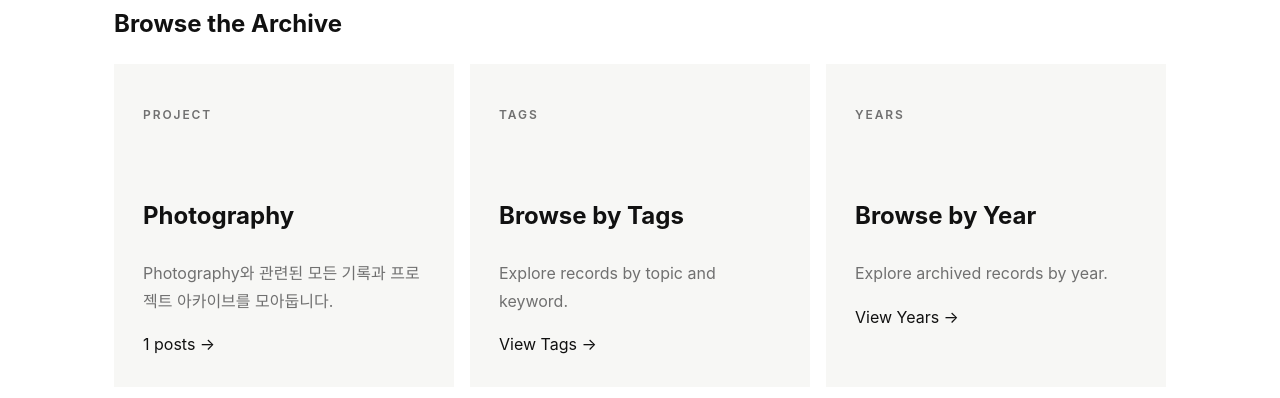
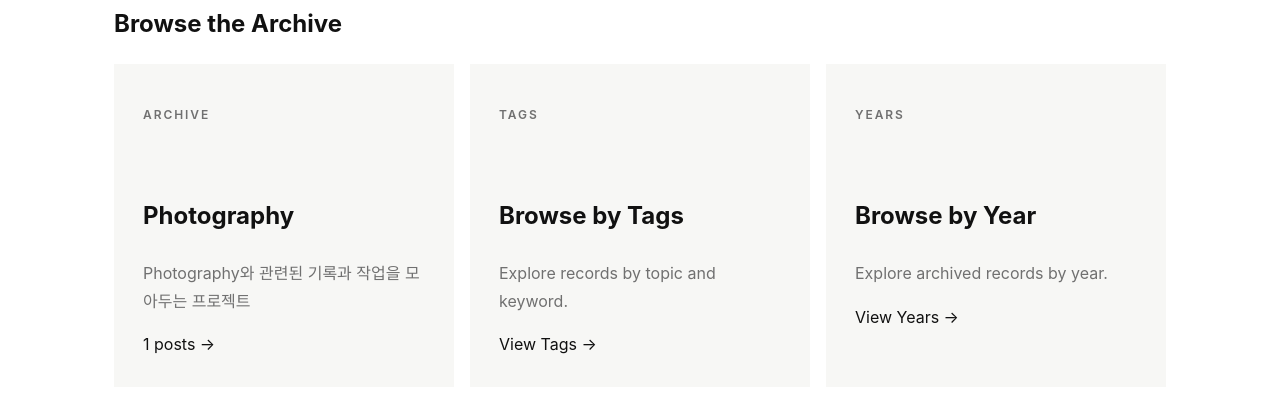
Before and after one commit to JihunYangKR/JihunYangKR.github.io, a Jekyll site: the page built from archive/index.html, in a window 1280 px wide and 900 px high, scrolled down 680 px. Shown: the part 153-551 px from the top of the window. Built offline with Jekyll 4.4.1, drawn with Linux system fonts in a browser that asks for light colours.

Commit message:
Update index.html

```diff
--- a/archive/index.html
+++ b/archive/index.html
@@ -104,22 +104,26 @@
 
     <div class="project-grid">
 
+        {% assign archive_projects = site.projects
+            | where: "archive", true %}
+
+        {% for project in archive_projects %}
+
             <a
-            href="photography/index.html"
+                href="{{ project.url | relative_url }}"
                 class="project-card"
             >
 
                 <p class="eyebrow">
-                PROJECT
+                    ARCHIVE
                 </p>
 
                 <h3>
-                Photography
+                    {{ project.title }}
                 </h3>
 
                 <p>
-                Photography와 관련된 모든 기록과
-                프로젝트 아카이브를 모아둡니다.
+                    {{ project.description }}
                 </p>
 
                 <span>
@@ -128,7 +132,7 @@
 
                     {% for post in site.posts %}
 
-                    {% if post.categories contains "photography" %}
+                        {% if post.categories contains project.slug %}
 
                             {% assign count = count | plus: 1 %}
 
@@ -141,6 +145,8 @@
                 </span>
 
             </a>
+
+        {% endfor %}
 
         <a
             href="tags/index.html"
@@ -188,7 +194,6 @@
             </span>
 
         </a>
-
 
     </div>
 
```
Lines whose indentation alone changed are shown as unchanged.
